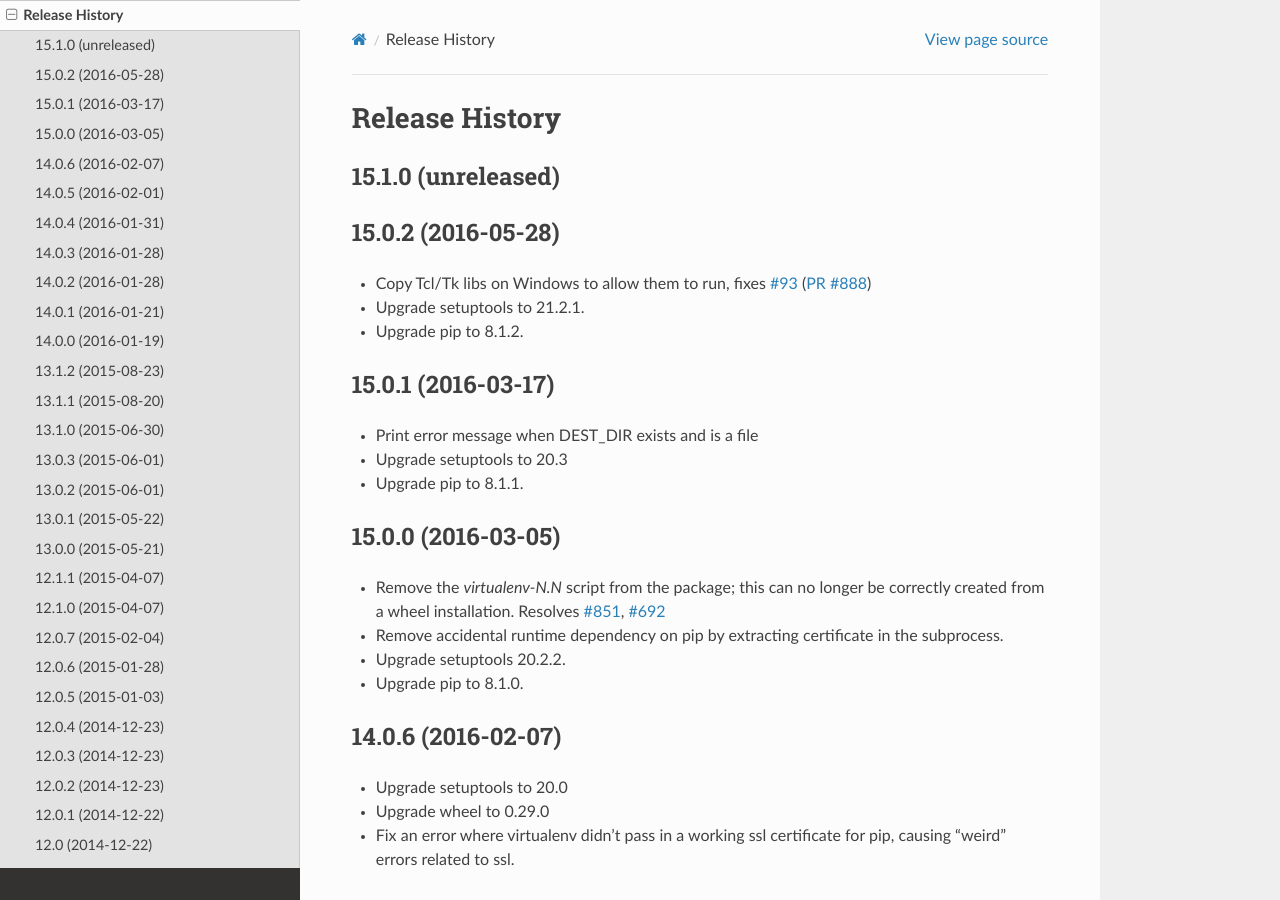
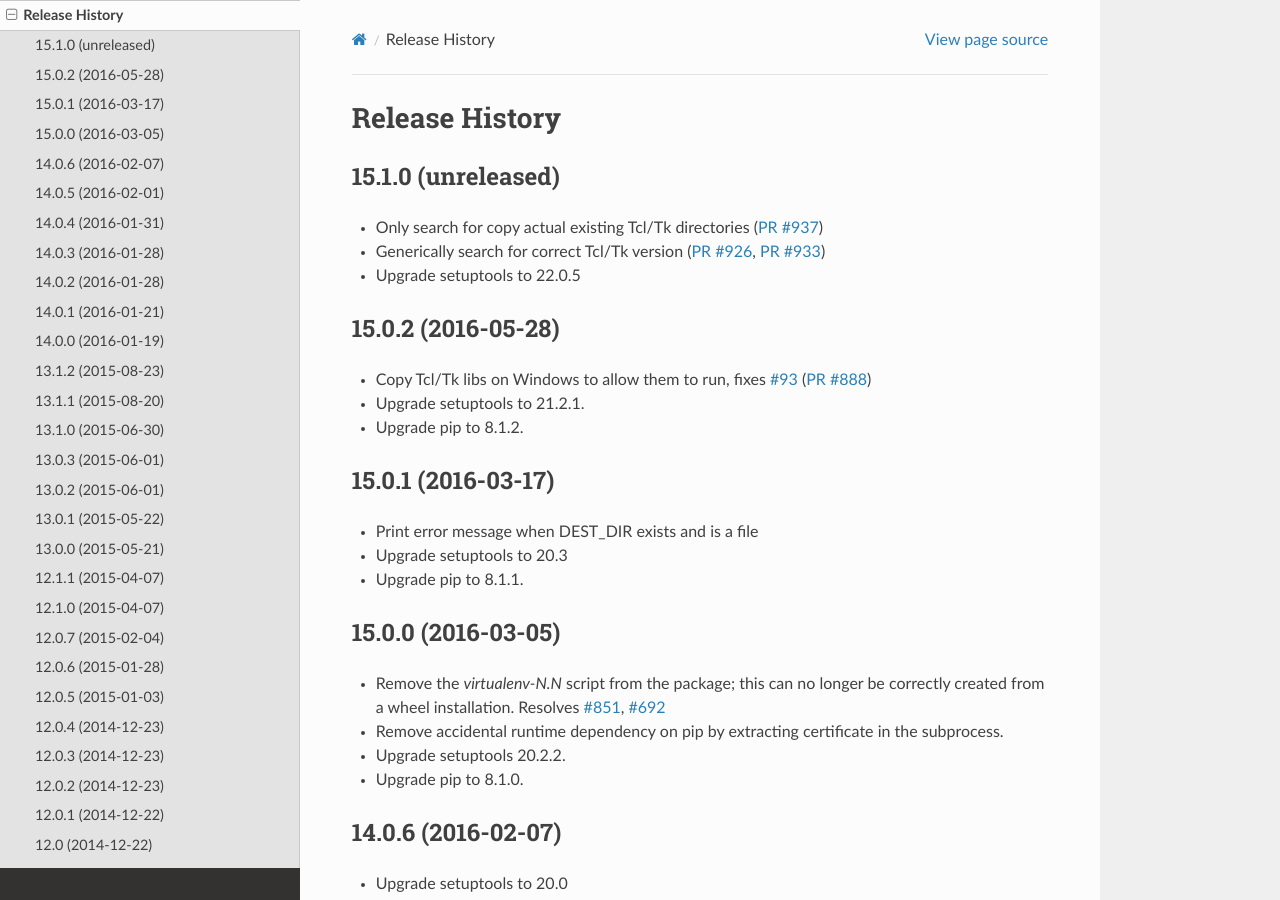
Before and after one commit to pypa/virtualenv, a Sphinx documentation site: the page built from docs/changes.rst, in a window 1280 px wide and 900 px high. Built offline with Sphinx 7.4.7 and the Read the Docs theme 2.0.0, drawn with Linux system fonts in a browser that asks for light colours.

Commit message:
Update changelog

```diff
--- a/docs/changes.rst
+++ b/docs/changes.rst
@@ -3,6 +3,12 @@ Release History
 
 15.1.0 (unreleased)
 -------------------
+
+* Only search for copy actual existing Tcl/Tk directories (:pull:`937`)
+
+* Generically search for correct Tcl/Tk version (:pull:`926`, :pull:`933`)
+
+* Upgrade setuptools to 22.0.5
 
 15.0.2 (2016-05-28)
 -------------------
```
